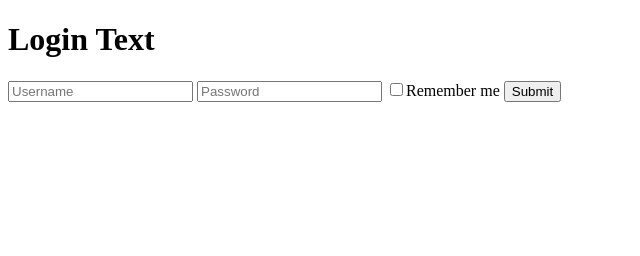
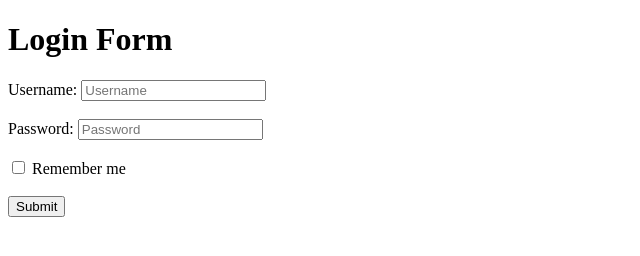
Before and after one commit to acciojob/remember-me-login-form-dkrishna11, a website: page main.html in a window 1280 px wide. Shown: the whole page, without its empty margins (0-640 px from the left). Drawn offline with Linux system fonts and the light colour scheme.

Commit message:
created a submission

```diff
--- a/main.html
+++ b/main.html
@@ -8,13 +8,21 @@
 
 <body>
 	<!-- the entire body must be written by student -->
-	<h1>Login Text</h1>
-	<form>
-		<input type="text" placeholder="Username" id="username">
-		<input type="password" placeholder="Password" id="password">
-		<input type="checkbox" id="checkbox">Remember me
-		<input type="submit" id="submit">
-	</form>
+	<h1>Login Form</h1>
+
+  <form id="loginForm">
+    <label for="username">Username:</label>
+    <input type="text" id="username" placeholder="Username" required><br><br>
+
+    <label for="password">Password:</label>
+    <input type="password" id="password" placeholder="Password" required><br><br>
+
+    <label for="checkbox">
+      <input type="checkbox" id="checkbox"> Remember me
+    </label><br><br>
+
+    <input type="submit" id="submit" value="Submit">
+  </form>
     <script type="text/javascript" src="./script.js">
 </script>
 
```
